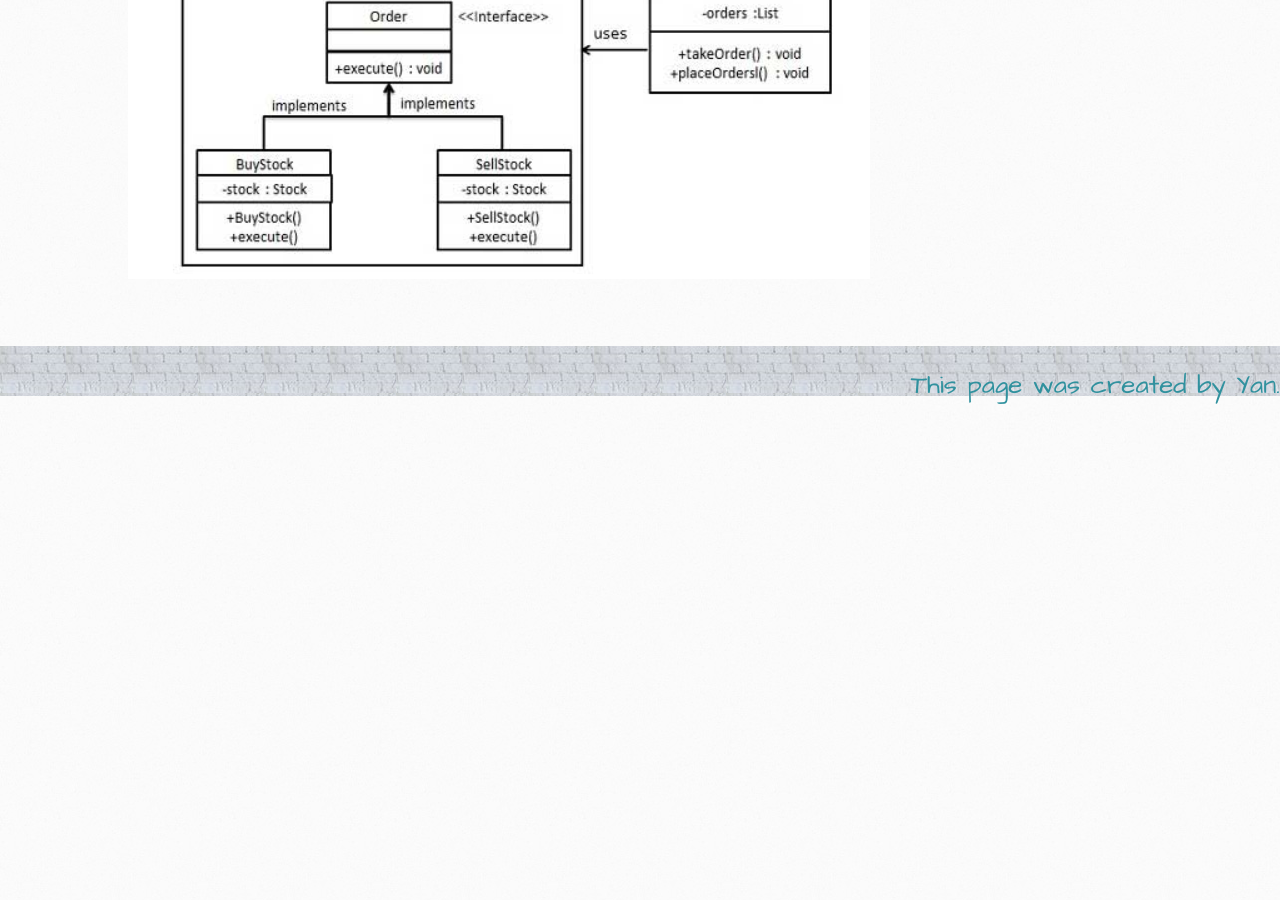
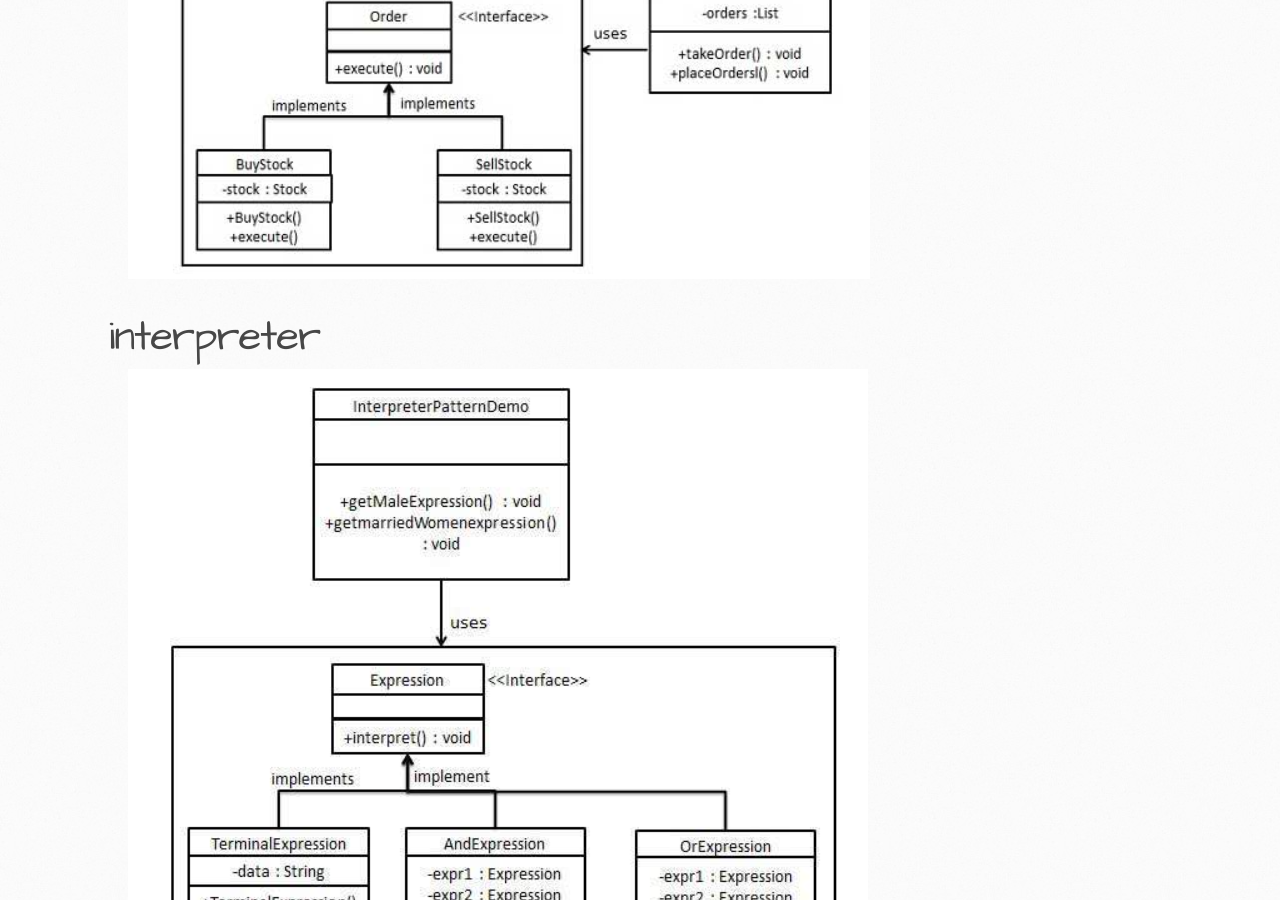
Before and after one commit to itcraftme/itcraftme, a Jekyll site: the page built from docs/it/designpattern.md, in a window 1280 px wide and 900 px high, scrolled down 8609 px. Built offline with Jekyll 4.4.1, drawn with Linux system fonts in a browser that asks for light colours; our own code applies the rules of GitHub Pages for plain Markdown files; before the commit the page ends 9014 px from its top, so only the background shows below that.

Commit message:
add interpreter design pattern

```diff
--- a/docs/it/designpattern.md
+++ b/docs/it/designpattern.md
@@ -31,3 +31,5 @@
 ![chain of responsibility design pattern](./images/designpattern\chainOfResponsibility.png)
 # command
 ![command design pattern](./images/designpattern\command.png)
+# interpreter
+![interpreter design pattern](./images/designpattern\interpreter.png)
```
Also changed, not shown: docs/it/images/designpattern/interpreter.png (added).
